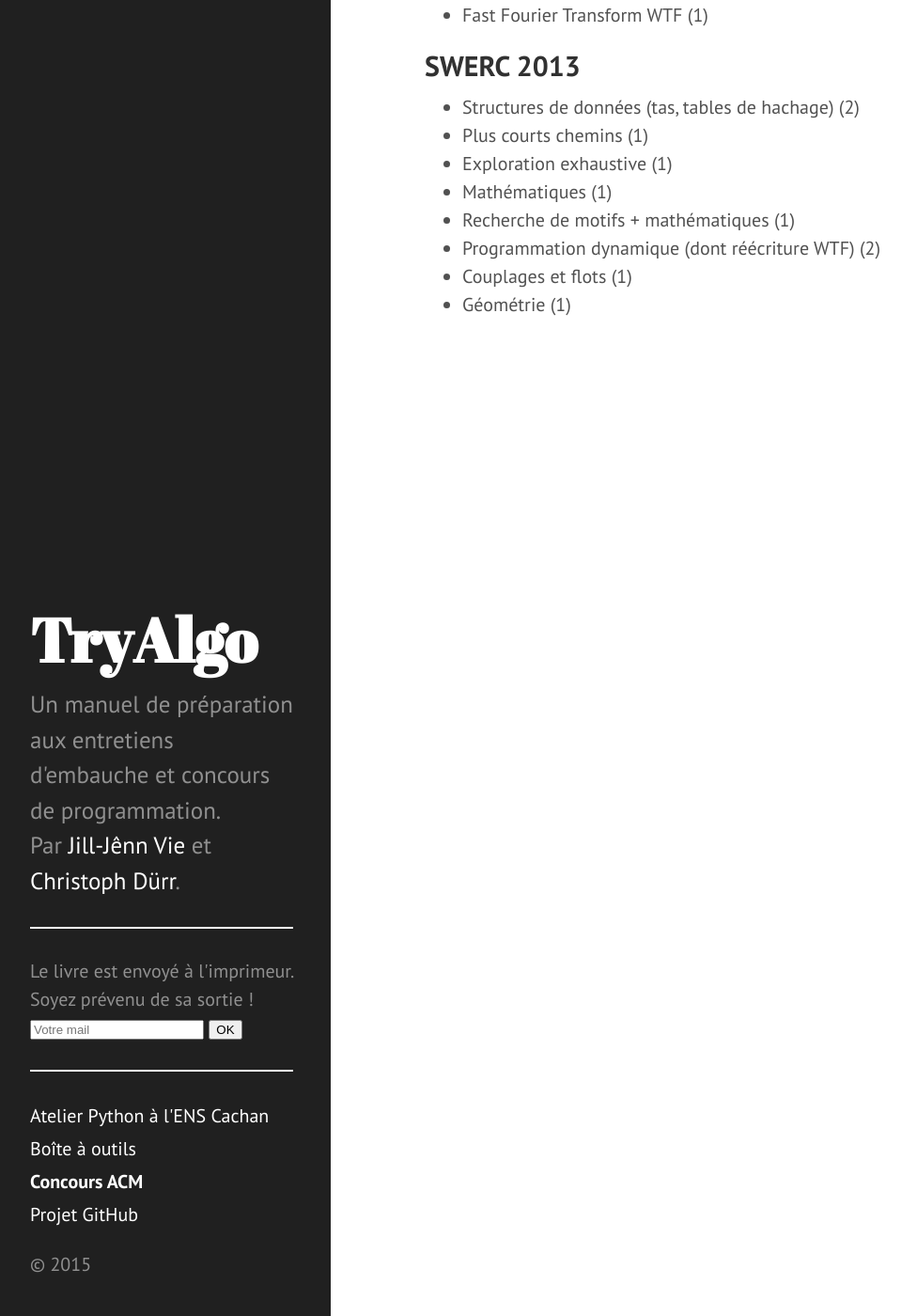
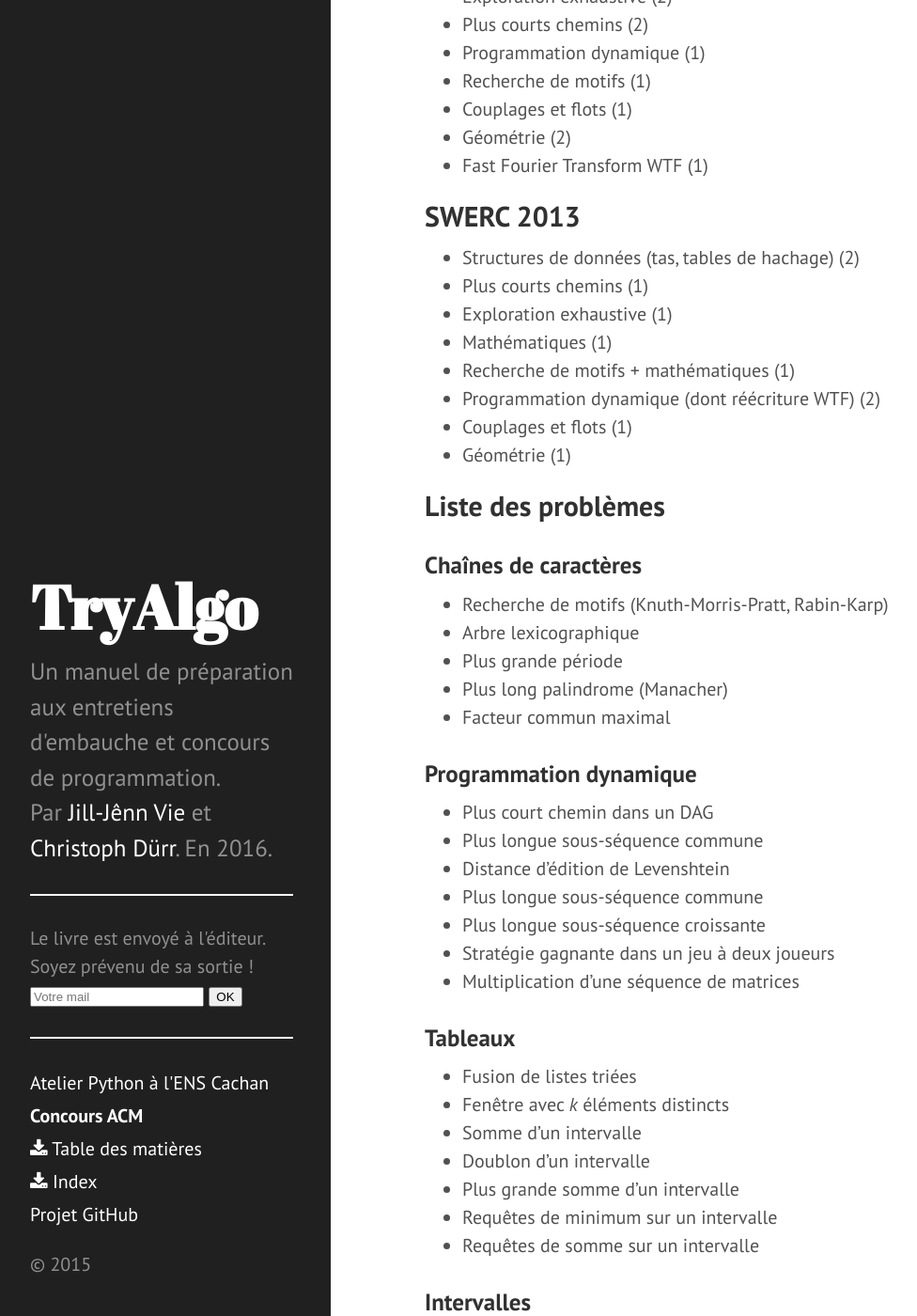
Before and after one commit to jilljenn/tryalgo.org, a Jekyll site: the page built from acm/index.md, in a window 1280 px wide and 1400 px high, scrolled down 725 px. Shown: the whole window at 94% size, without its empty margins (8-984 px from the left). Built offline with Jekyll 4.4.1, drawn with Linux system fonts in a browser that asks for light colours; nearby versions of some CDN libraries; Markdown is read by kramdown in place of the engine named in the settings; some of the changed text lies outside the part shown.

Commit message:
Update ACM page

```diff
--- a/_config.yml
+++ b/_config.yml
@@ -9,7 +9,7 @@
 # Setup
 title:            TryAlgo
 tagline:          'Un livre de programmation'
-description:      'Un manuel de préparation aux entretiens d''embauche et concours de programmation.<br />Par <a href="http://jill-jenn.net" target="_blank">Jill-Jênn Vie</a> et <a href="http://www-desir.lip6.fr/~durrc/" target="_blank">Christoph Dürr</a>.'
+description:      'Un manuel de préparation aux entretiens d''embauche et concours de programmation.<br />Par <a href="http://jill-jenn.net" target="_blank">Jill-Jênn Vie</a> et <a href="http://www-desir.lip6.fr/~durrc/" target="_blank">Christoph Dürr</a>. En 2016.'
 url:              http://tryalgo.org
 baseurl:          /
 
--- a/_includes/head.html
+++ b/_includes/head.html
@@ -5,6 +5,7 @@
 
   <!-- Enable responsiveness on mobile devices-->
   <meta name="viewport" content="width=device-width, initial-scale=1.0, maximum-scale=1">
+  <meta name="description" content="{{ site.description }}">
 
   <title>
     {% if page.title == "Home" %}
@@ -19,6 +20,7 @@
   <link rel="stylesheet" href="{{ site.baseurl }}public/css/syntax.css">
   <link rel="stylesheet" href="{{ site.baseurl }}public/css/hyde.css">
   <link rel="stylesheet" href="http://fonts.googleapis.com/css?family=PT+Sans:400,400italic,700|Abril+Fatface">
+  <link rel="stylesheet" href="https://maxcdn.bootstrapcdn.com/font-awesome/4.4.0/css/font-awesome.min.css">
 
   <script src="https://microajax.googlecode.com/svn/trunk/microajax.js"></script>
 
--- a/_includes/sidebar.html
+++ b/_includes/sidebar.html
@@ -8,7 +8,7 @@
       </h1>
       <p class="lead">{{ site.description }}</p>
       <hr />
-      Le livre est envoyé à l'imprimeur. Soyez prévenu de sa sortie !
+      Le livre est envoyé à l'éditeur. Soyez prévenu de sa sortie !
       <input type="text" id="mail" onkeydown="if(event.keyCode == 13) {document.getElementById('btn').click(); this.value = ''};" placeholder="Votre mail" />
       <button id="btn" onclick="microAjax('/register/', function () {document.getElementById('btn').innerHTML = 'Merci !'}, 'mail=' + document.getElementById('mail').value)">OK</button>
       <hr />
@@ -31,6 +31,8 @@
         {% endif %}
       {% endfor %}
 
+      <a class="sidebar-nav-item" href="/toc.pdf"><i class="fa fa-download"></i> Table des matières</a>
+      <a class="sidebar-nav-item" href="/index.pdf"><i class="fa fa-download"></i> Index</a>
       <a class="sidebar-nav-item" href="{{ site.github.repo }}">Projet GitHub</a>
     </nav>
 
--- a/acm/index.md
+++ b/acm/index.md
@@ -11,11 +13,14 @@
 - 23/09 [Structures de données](/tp3/)
 - 02/10 [Plus courts chemins](/tp4/)
 - 08/10 [Couplages et flots](/tp5/)
+- 15/10 [Exploration exhaustive](/tp6/)
+- 22/10 [Géométrie](/tp7/)
+- 05/11 4 problèmes à résoudre
+- 12/11 Liste des problèmes
 
 ### À venir
 
-- 15/10 Exploration exhaustive
-- 22/10 Géométrie ? (brrr)
+- 20/11 Let's go to Porto!
 
 ## SWERC 2014
 
@@ -37,3 +42,118 @@
 - Programmation dynamique (dont réécriture WTF) (2)
 - Couplages et flots (1)
 - Géométrie (1)
+
+## Liste des problèmes
+
+### Chaînes de caractères
+
+- Recherche de motifs (Knuth-Morris-Pratt, Rabin-Karp)
+- Arbre lexicographique
+- Plus grande période
+- Plus long palindrome (Manacher)
+- Facteur commun maximal
+
+### Programmation dynamique
+
+- Plus court chemin dans un DAG
+- Plus longue sous-séquence commune
+- Distance d'édition de Levenshtein
+- Plus longue sous-séquence commune
+- Plus longue sous-séquence croissante
+- Stratégie gagnante dans un jeu à deux joueurs
+- Multiplication d'une séquence de matrices
+
+### Tableaux
+
+- Fusion de listes triées
+- Fenêtre avec *k* éléments distincts
+- Somme d'un intervalle
+- Doublon d'un intervalle
+- Plus grande somme d'un intervalle
+- Requêtes de minimum sur un intervalle
+- Requêtes de somme sur un intervalle
+
+### Intervalles
+
+- Arbre d'intervalles
+- Union d'intervalles
+- Couverture d'intervalles
+
+### Graphes
+
+- DFS : Parcours en profondeur
+- BFS : Parcours en largeur
+- Composantes connexes
+- Composantes biconnexes
+- Tri topologique
+- 2-SAT
+- Composantes fortement connexes
+
+### Cycles
+
+- Chemin eulérien
+- Problème du postier chinois (Google Hash Code 2014)
+- Cycles de ratio poids sur longueur minimal (Karp)
+- Cycles de ratio coût sur temps minimal
+
+### Plus courts chemins
+
+- Graphes avec poids 0 ou 1
+- Graphes avec poids positifs ou nuls (Dijkstra)
+- Graphes avec poids arbitraires (Bellman-Ford)
+- Toutes paires source-destination
+- Grille
+
+### Couplages et flots
+
+- Couplage maximum biparti
+- Couplage parfait de poids maximal (hongrois, Kuhn-Munkres)
+- Couplage planaire sans croisement
+- Mariage stable (Gale-Shapley)
+- Flot maximal (Ford-Fulkerson, Edmonds-Karp)
+- Coupe minimale
+- Coupe minimale pour graphe planaire
+- Largeur d'un ordre partiel
+
+### Arbres
+
+- Arbre couvrant de poids minimal
+- Requêtes d'ancêtre commun le plus proche
+- Plus long chemin dans un arbre
+
+### Ensembles
+
+- Sac à dos
+- Rendu de monnaie
+- SUBSET-SUM
+- k-somme
+
+### Points et polygones
+
+- Enveloppe convexe
+- Paire de points les plus proches
+- Polygone rectilinéaire simple
+
+### Rectangles
+
+- Plus grand carré dans une grille
+- Plus grand rectangle dans un histogramme
+- Plus grand rectangle dans une grille
+- Union de rectangles
+- Union de rectangles disjoints
+
+### Calculs
+
+- PGCD
+- Bézout
+- Coefficients binomiaux
+- Exponentiation rapide
+- Nombres premiers
+- Évaluation d'une expression arithmétique
+- Systèmes d'équations linéaires
+
+### Exploration exhaustive
+
+- Sudoku
+- Énumération de permutations
+- Le compte est bon
```
Also changed, not shown: other parts of _includes/head.html (+8 -0 lines), other parts of acm/index.md (+2 -0 lines), toolbox/index.md (+56 -1 lines).
